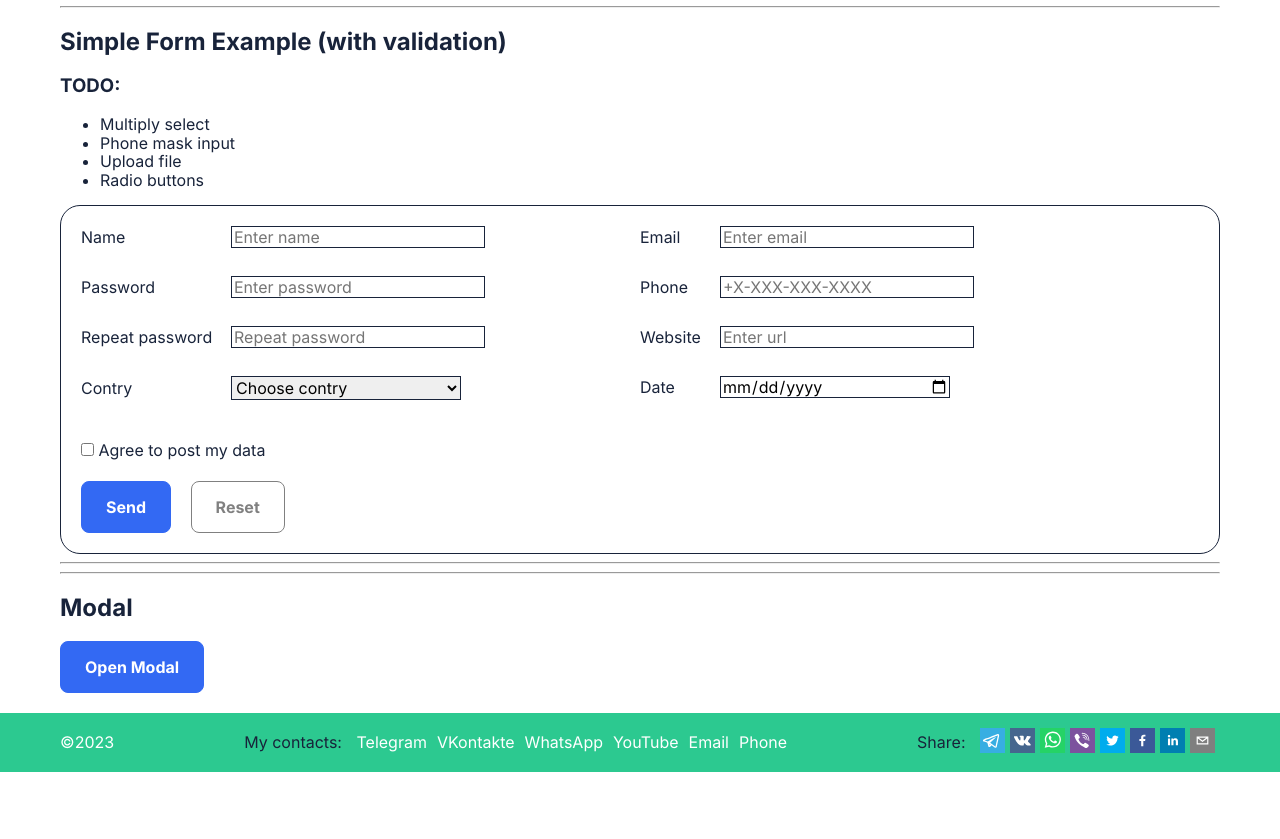
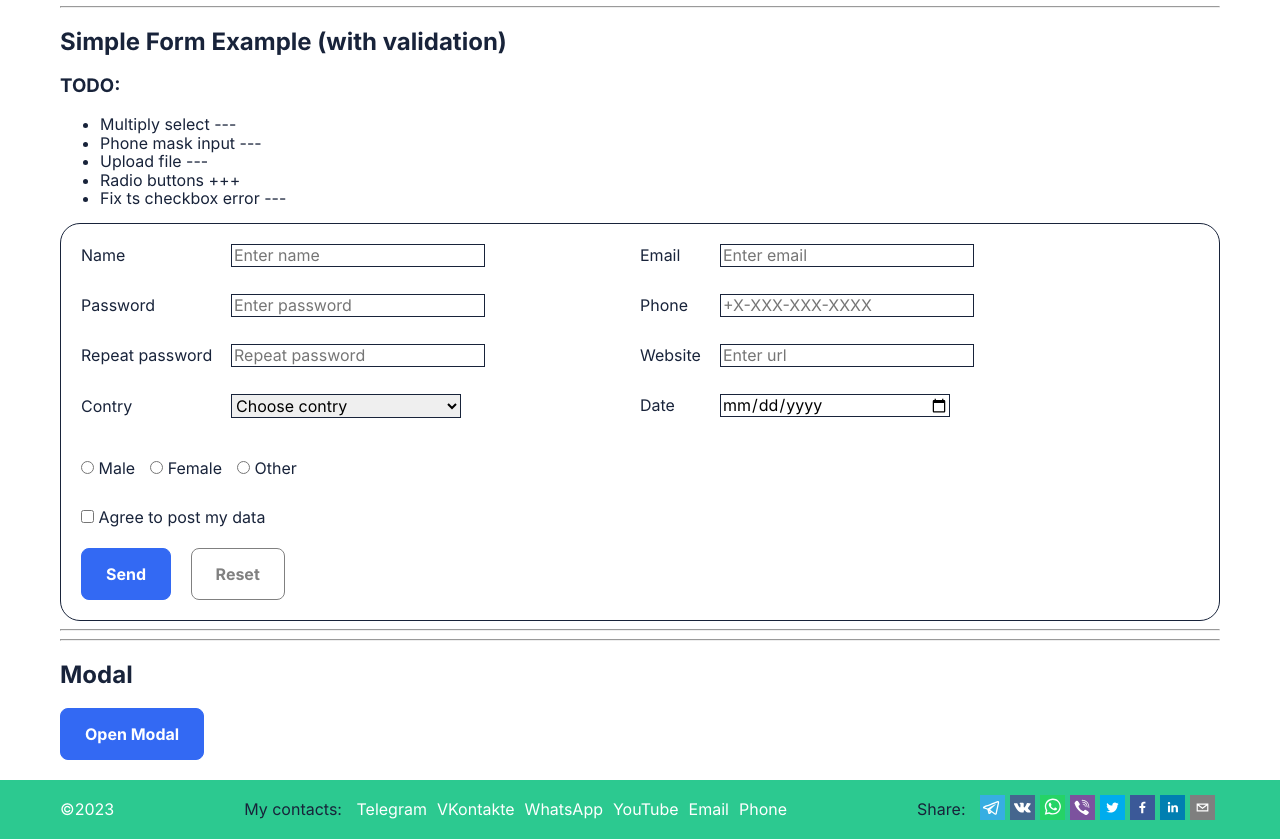
Before and after one commit to EvgenyLeukhin/nextjs-starter, a Next.js app: page /ui-kit in a window 1280 px wide. Shown: the part 1613-2452 px from the top of the page. Before the commit the page ends 2385 px from the top, so only its background shows below. Built offline with nearby package versions, Linux system fonts and the light colour scheme.

Commit message:
Add radio

```diff
--- a/components/pages/ui-kit/FormExample/FormExample.module.scss
+++ b/components/pages/ui-kit/FormExample/FormExample.module.scss
@@ -29,6 +29,22 @@
     }
   }
 
+  &__bottom {
+    flex-grow: 1;
+    margin-top: 15px;
+  }
+
+  &__buttons {
+    & > button {
+      margin-right: 15px;
+
+      &:last-child {
+        margin-right: 0;
+      }
+    }
+  }
+
+  // input, select group
   &__formGroupInput {
     min-height: 40px;
     margin-bottom: 10px;
@@ -67,6 +83,31 @@
     }
   }
 
+  // radio group
+  &__formGroupRadio {
+    margin-bottom: 30px;
+
+    .radioList {
+      display: flex;
+
+      & > div {
+        margin-right: 15px;
+
+        &:last-child {
+          margin-right: 0;
+        }
+      }
+    }
+
+    & > p {
+      font-size: 12px;
+      color: $danger;
+      margin-top: 0;
+      margin-bottom: 0;
+    }
+  }
+
+  // checkbox group
   &__formGroupCheckbox {
     min-height: 40px;
 
@@ -85,16 +126,4 @@
       padding-left: 18px;
     }
   }
-
-  &__bottom {
-    flex-grow: 1;
-    margin-top: 15px;
-    button {
-      margin-right: 15px;
-
-      &:last-child {
-        margin-right: 0;
-      }
-    }
-  }
 }
--- a/components/pages/ui-kit/FormExample/FormExample.tsx
+++ b/components/pages/ui-kit/FormExample/FormExample.tsx
@@ -5,7 +5,7 @@ import * as Yup from 'yup';
 import classNames from 'classnames';
 import styles from './FormExample.module.scss';
 
-type InitialValues = {
+type TInitialValues = {
   name: string;
   password: string;
   passwordRepeat: string;
@@ -14,6 +14,7 @@ type InitialValues = {
   phone: string;
   website: string;
   date: string;
+  gender: string;
   agree: boolean;
 };
 
@@ -21,7 +22,7 @@ const FormExample = () => {
   const cnb = classNames.bind(styles);
 
   // initial values
-  const initialValues: InitialValues = {
+  const initialValues: TInitialValues = {
     name: '',
     password: '',
     passwordRepeat: '',
@@ -30,6 +31,7 @@ const FormExample = () => {
     phone: '',
     website: '',
     date: '',
+    gender: '',
     agree: false,
   };
 
@@ -78,6 +80,9 @@ const FormExample = () => {
         .max(new Date(), 'Must not be longer then today')
         .required('date is required'),
 
+      // gender
+      gender: Yup.string().required('gender is required'),
+
       // agree
       agree: Yup.boolean().oneOf([true], 'agree is required'),
     }),
@@ -107,7 +112,7 @@ const FormExample = () => {
   } = formik;
 
   // validation errors
-  const notValid = {
+  const notValid: Record<keyof TInitialValues, string | false | undefined> = {
     name: formik.touched.name && formik.errors.name,
     password: formik.touched.password && formik.errors.password,
     passwordRepeat:
@@ -117,6 +122,7 @@ const FormExample = () => {
     phone: formik.touched.phone && formik.errors.phone,
     website: formik.touched.website && formik.errors.website,
     date: formik.touched.date && formik.errors.date,
+    gender: formik.touched.gender && formik.errors.gender,
     agree: formik.touched.agree && formik.errors.agree,
   };
 
@@ -127,10 +133,11 @@ const FormExample = () => {
       <h3>TODO:</h3>
 
       <ul>
-        <li>Multiply select</li>
-        <li>Phone mask input</li>
-        <li>Upload file</li>
-        <li>Radio buttons</li>
+        <li>Multiply select ---</li>
+        <li>Phone mask input ---</li>
+        <li>Upload file ---</li>
+        <li>Radio buttons +++</li>
+        <li>Fix ts checkbox error ---</li>
       </ul>
 
       <form
@@ -355,6 +362,67 @@ const FormExample = () => {
 
         {/* BOTTOM */}
         <div className={styles.FormExample__bottom}>
+          {/* gender */}
+          <div
+            className={cnb(
+              styles.FormExample__formGroupRadio,
+              notValid.gender && styles.isError,
+            )}
+          >
+            <div className={styles.radioList}>
+              {/* gender-male */}
+              <div>
+                {/* gender-male input */}
+                <input
+                  id='gender-male'
+                  type='radio'
+                  name='gender'
+                  onBlur={handleBlur}
+                  onChange={handleChange}
+                  value='male'
+                />
+                &nbsp;
+                {/* agree-male label */}
+                <label htmlFor='gender-male'>Male</label>
+              </div>
+
+              {/* gender-female */}
+              <div>
+                {/* gender-female input */}
+                <input
+                  id='gender-female'
+                  type='radio'
+                  name='gender'
+                  onBlur={handleBlur}
+                  onChange={handleChange}
+                  value='female'
+                />
+                &nbsp;
+                {/* gender-female label */}
+                <label htmlFor='gender-female'>Female</label>
+              </div>
+
+              {/* gender-other */}
+              <div>
+                {/* gender-other input */}
+                <input
+                  id='gender-other'
+                  type='radio'
+                  name='gender'
+                  onBlur={handleBlur}
+                  onChange={handleChange}
+                  value='other'
+                />
+                &nbsp;
+                {/* gender-other label */}
+                <label htmlFor='gender-other'>Other</label>
+              </div>
+            </div>
+
+            {/* gender validation */}
+            {notValid.gender ? <p>{formik.errors.gender}</p> : null}
+          </div>
+
           {/* agree */}
           <div
             className={cnb(
@@ -379,6 +447,8 @@ const FormExample = () => {
             {/* agree validation */}
             {notValid.agree ? <p>{formik.errors.agree}</p> : null}
           </div>
+
+          <div className={styles.FormExample__buttons}>
             <Button type='submit'>Send</Button>
             &nbsp;
             <Button
@@ -390,6 +460,7 @@ const FormExample = () => {
               Reset
             </Button>
           </div>
+        </div>
       </form>
     </section>
   );
```
Lines whose indentation alone changed are shown as unchanged.
